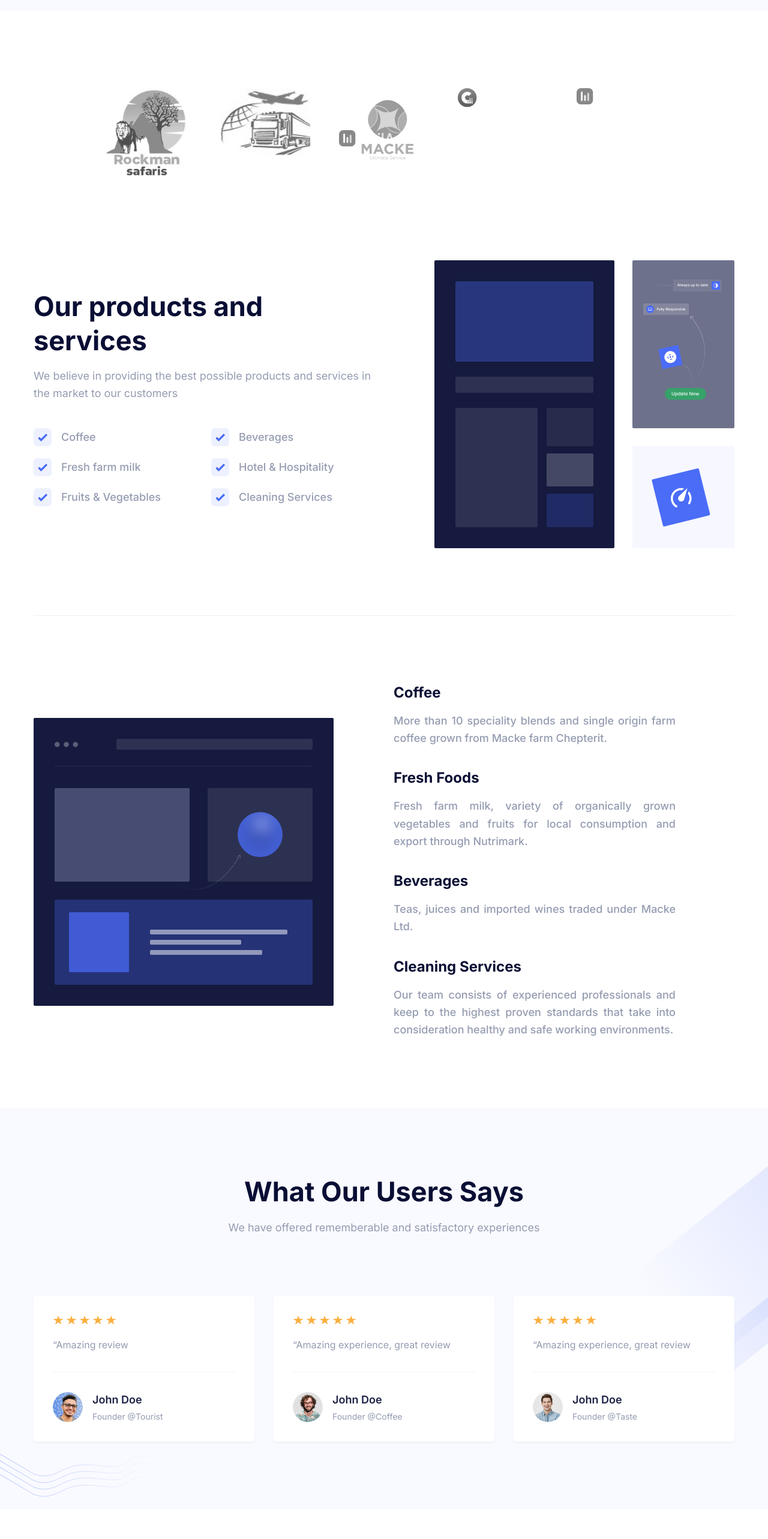
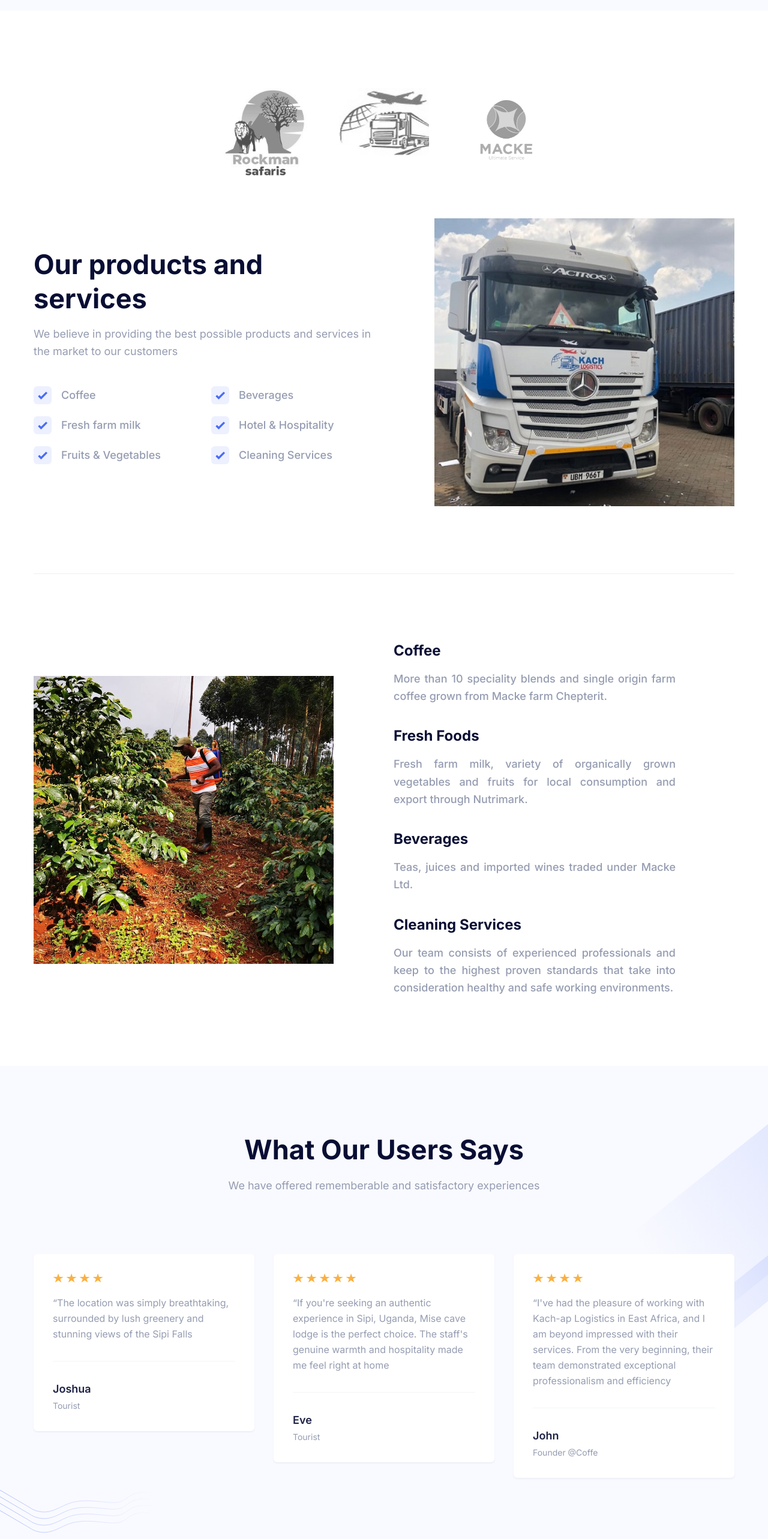
Before and after one commit to jwaiswa7/macke, a Next.js app: page / in a window 1280 px wide. Shown: the part 1320-3886 px from the top of the page at 60% size. Built offline with nearby package versions, Linux system fonts and the light colour scheme.

Commit message:
Update the user testimonials and pics

```diff
--- a/app/head.jsx
+++ b/app/head.jsx
@@ -3,7 +3,8 @@ export default function Head() {
     <>
       <title>macke company</title>
       <meta content="width=device-width, initial-scale=1" name="viewport" />
-      <meta name="description" content="Generated by create next app" />
+      <meta name="description" content="To provide an ultimate service with human dignity." />
+      <meta name="vision" content="Macke believes in having a lasting impact on our clients, partners and communities within our operations. It is our desired vision to offer the best possible service and products while creating impact through" />
       <link rel="icon" href="/images/favicon.ico" />
     </>
   );
--- a/components/About/AboutSectionOne.jsx
+++ b/components/About/AboutSectionOne.jsx
@@ -55,7 +55,7 @@ const AboutSectionOne = () => {
                 data-wow-delay=".2s"
               >
                 <Image
-                  src="/images/about/about-image.svg"
+                  src="/images/about/truck.png"
                   alt="about-image"
                   fill
                   className="mx-auto max-w-full lg:mr-0"
--- a/components/About/AboutSectionTwo.jsx
+++ b/components/About/AboutSectionTwo.jsx
@@ -11,8 +11,8 @@ const AboutSectionTwo = () => {
               data-wow-delay=".15s"
             >
               <Image
-                src="/images/about/about-image-2.svg"
-                alt="about image"
+                src="/images/about/macke-farm.jpeg"
+                alt="farm image"
                 fill
               />
             </div>
--- a/components/Brands/index.jsx
+++ b/components/Brands/index.jsx
@@ -18,25 +18,25 @@ const brandsData = [
     name: "Mise Cave Lodge",
     href: "https://misecavelodge.com/",
     image: "/images/macke.jpeg"
-  },
-  {
-    id: 4,
-    name: "NutriMark Products Limited",
-    href: "",
-    image: "/images/brands/graygrids.svg",
-  },
-  {
-    id: 5,
-    name: "Macke Coffee House",
-    href: "",
-    image: "/images/brands/tailadmin.svg",
-  },
-  {
-    id: 6,
-    name: "GIMNAT International Limited",
-    href: "",
-    image: "/images/brands/tailadmin.svg",
-  },
+  }
+  // {
+  //   id: 4,
+  //   name: "NutriMark Products Limited",
+  //   href: "",
+  //   image: "/images/brands/graygrids.svg",
+  // },
+  // {
+  //   id: 5,
+  //   name: "Macke Coffee House",
+  //   href: "",
+  //   image: "/images/brands/tailadmin.svg",
+  // },
+  // {
+  //   id: 6,
+  //   name: "GIMNAT International Limited",
+  //   href: "",
+  //   image: "/images/brands/tailadmin.svg",
+  // },
 ];
 
 const Brands = () => {
--- a/components/Testimonials/SingleTestimonial.jsx
+++ b/components/Testimonials/SingleTestimonial.jsx
@@ -28,9 +28,9 @@ const SingleTestimonial = ({ testimonial }) => {
           “{content}
         </p>
         <div className="flex items-center">
-          <div className="relative mr-4 h-[50px] w-full max-w-[50px] overflow-hidden rounded-full">
+          {/* <div className="relative mr-4 h-[50px] w-full max-w-[50px] overflow-hidden rounded-full">
             <Image src={image} alt={name} fill />
-          </div>
+          </div> */}
           <div className="w-full">
             <h5 className="mb-1 text-lg font-semibold text-dark dark:text-white lg:text-base xl:text-lg">
               {name}
--- a/components/Testimonials/index.jsx
+++ b/components/Testimonials/index.jsx
@@ -4,30 +4,30 @@ import SingleTestimonial from "./SingleTestimonial";
 const testimonialData = [
   {
     id: 1,
-    name: "John Doe",
-    designation: "Founder @Tourist",
+    name: "Joshua",
+    designation: "Tourist",
     content:
-      "Amazing review",
+      "The location was simply breathtaking, surrounded by lush greenery and stunning views of the Sipi Falls",
     image: "/images/testimonials/auth-01.png",
-    star: 5,
+    star: 4,
   },
   {
     id: 2,
-    name: "John Doe",
-    designation: "Founder @Coffee",
+    name: "Eve",
+    designation: "Tourist",
     content:
-      "Amazing experience, great review",
+      "If you're seeking an authentic experience in Sipi, Uganda, Mise cave lodge is the perfect choice. The staff's genuine warmth and hospitality made me feel right at home",
     image: "/images/testimonials/auth-02.png",
     star: 5,
   },
   {
     id: 3,
-    name: "John Doe",
-    designation: "Founder @Taste",
+    name: "John",
+    designation: "Founder @Coffe",
     content:
-      "Amazing experience, great review",
+      "I've had the pleasure of working with Kach-ap Logistics in East Africa, and I am beyond impressed with their services. From the very beginning, their team demonstrated exceptional professionalism and efficiency",
     image: "/images/testimonials/auth-03.png",
-    star: 5,
+    star: 4,
   },
 ];
 
```
Also changed, not shown: public/images/about/macke-farm.jpeg (added), public/images/about/truck.png (added).
